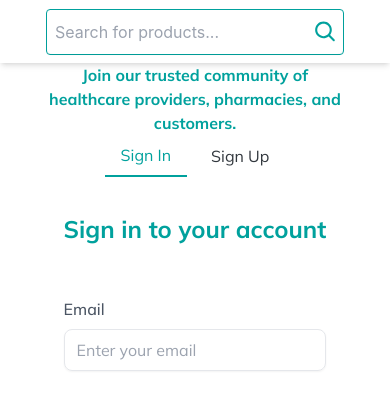
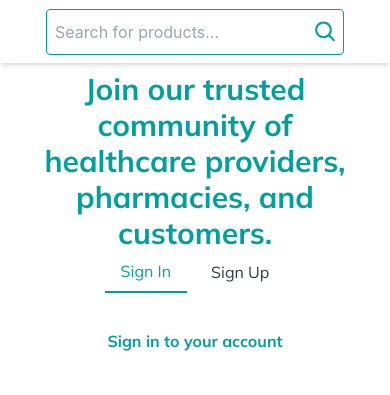
Before and after one commit to zahidtdx61/PharmaMart, a React (Vite) app in the folder client/: page /registration in a window 390 px wide. Shown: the part 188-583 px from the top of the page. Built offline with nearby package versions, Linux system fonts and the light colour scheme; no server answers.

Commit message:
update: change welcome message in SignIn component and adjust styling in Registration page

```diff
--- a/client/src/components/SignIn/SignIn.jsx
+++ b/client/src/components/SignIn/SignIn.jsx
@@ -40,7 +40,7 @@ const SignIn = ({ tabIndex }) => {
     try {
       const result = await signInEmail(email, password);
       navigate(prevPage);
-      toast.success("Welcome to Buzz Forums !!!");
+      toast.success("Welcome to PharmaMart !!!");
       addUserToDatabase(result.user);
     } catch (error) {
       setIsLoading(false);
@@ -55,7 +55,7 @@ const SignIn = ({ tabIndex }) => {
       const user = result.user;
       setUser(user);
       navigate(prevPage);
-      toast.success("Welcome to Buzz Forums !!!");
+      toast.success("Welcome to PharmaMart !!!");
       addUserToDatabase(user);
     } catch (error) {
       setIsLoading(false);
@@ -70,7 +70,7 @@ const SignIn = ({ tabIndex }) => {
       const user = result.user;
       setUser(user);
       navigate(prevPage);
-      toast.success("Welcome to Buzz Forums !!!");
+      toast.success("Welcome to PharmaMart !!!");
       addUserToDatabase(user);
     } catch (error) {
       // console.log(error.code);
@@ -91,7 +91,7 @@ const SignIn = ({ tabIndex }) => {
         <div className="max-w-sm w-full text-gray-600 space-y-5">
           <div className="text-center pb-8">
             <div className="mt-5">
-              <h3 className="text-primary-teal text-2xl font-bold sm:text-3xl">
+              <h3 className="text-primary-teal font-bold sm:text-3xl">
                 Sign in to your account
               </h3>
             </div>
--- a/client/src/pages/Registration.jsx
+++ b/client/src/pages/Registration.jsx
@@ -37,7 +37,7 @@ const Registration = () => {
       <div className="flex flex-col items-center justify-center w-full max-w-2xl px-10 mx-auto mb-6 transition duration-500 ease-in-out transform rounded-lg md:mt-0">
         <Link
           to={"/"}
-          className="text text-center  font-mulish text-primary-teal font-bold sm:text-3xl"
+          className="text-center  font-mulish text-primary-teal font-bold text-3xl mt-2"
         >
           Join our trusted community of healthcare providers, pharmacies, and
           customers.
```
